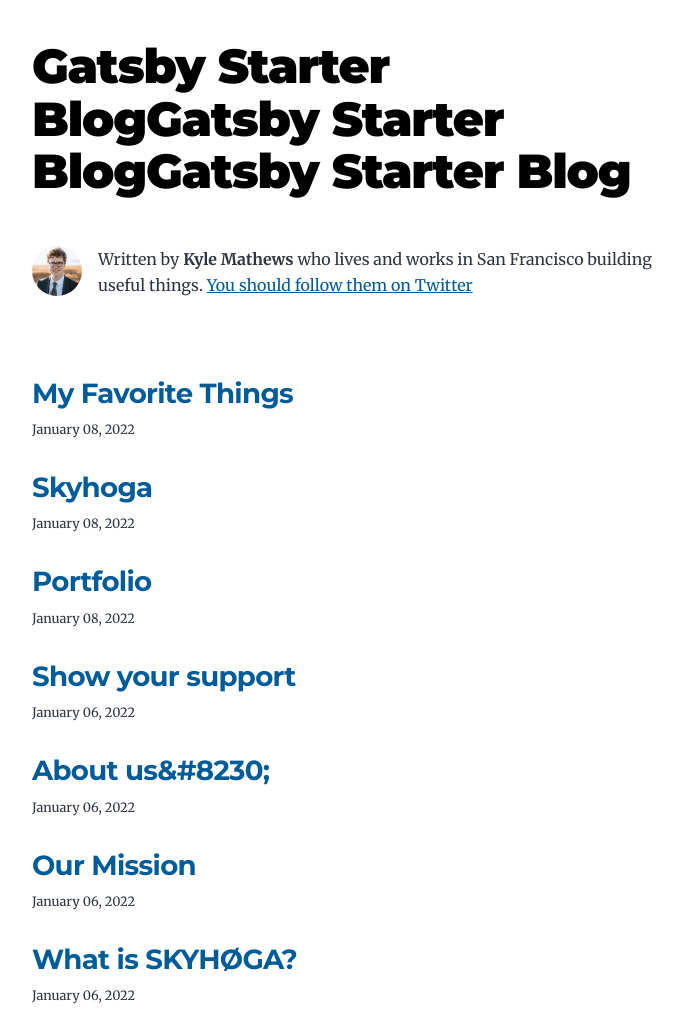
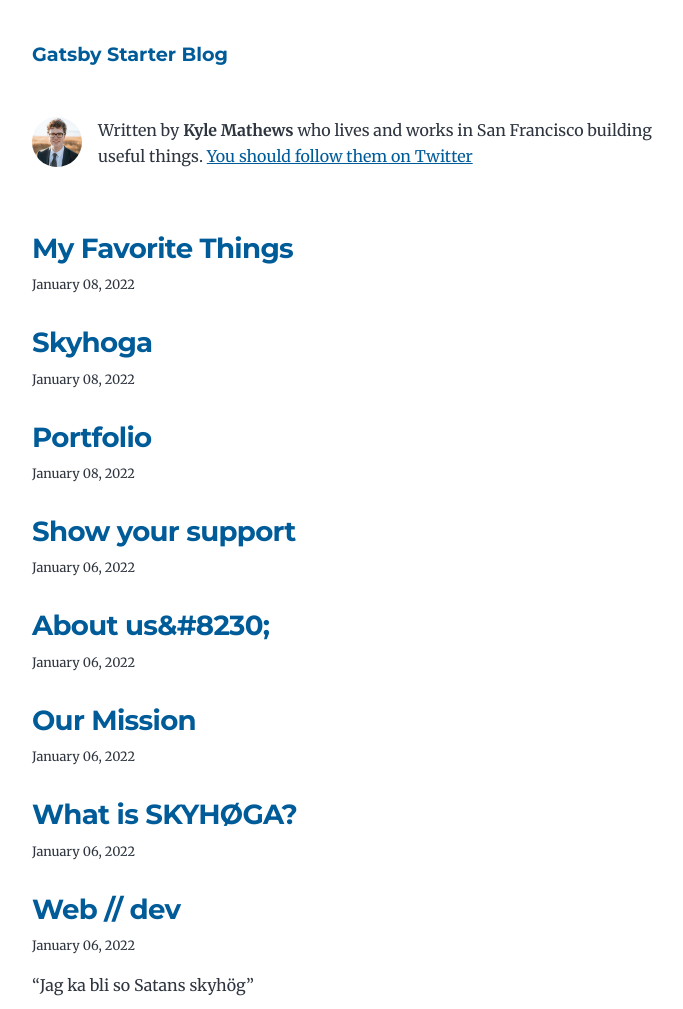
Before and after one commit to leroyjenkem/gatsby-starter-blog, a Gatsby site: page / in a window 1280 px wide. Shown: the top 1009 px of the page, without its empty margins (292-975 px from the left). Built offline with nearby package versions, Linux system fonts and the light colour scheme; Gatsby itself is replaced by a stand-in of ours.

Commit message:
Update layout.js

```diff
--- a/src/components/layout.js
+++ b/src/components/layout.js
@@ -2,7 +2,7 @@ import * as React from "react"
 import { Link } from "gatsby"
 
 const Layout = ({ location, title, children }) => {
-  const rootPath = `${__PATH_PREFIX__}/`
+  const rootPath = `${__PATH_PREFIX__}/portfolio/`
   const isRootPath = location.pathname === rootPath
   let header
 
```
